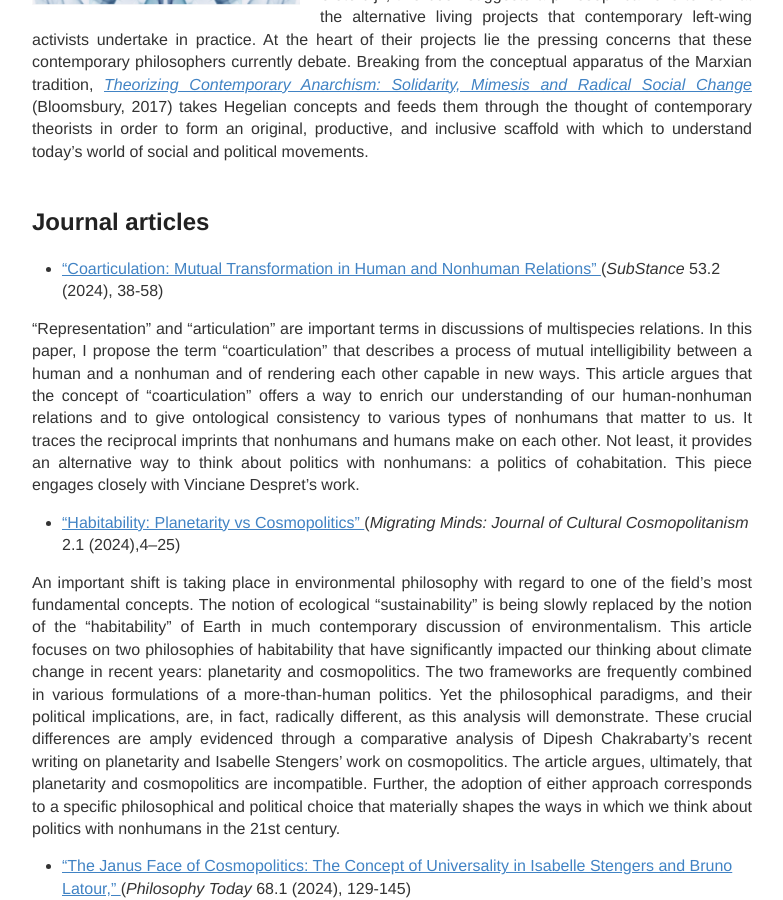
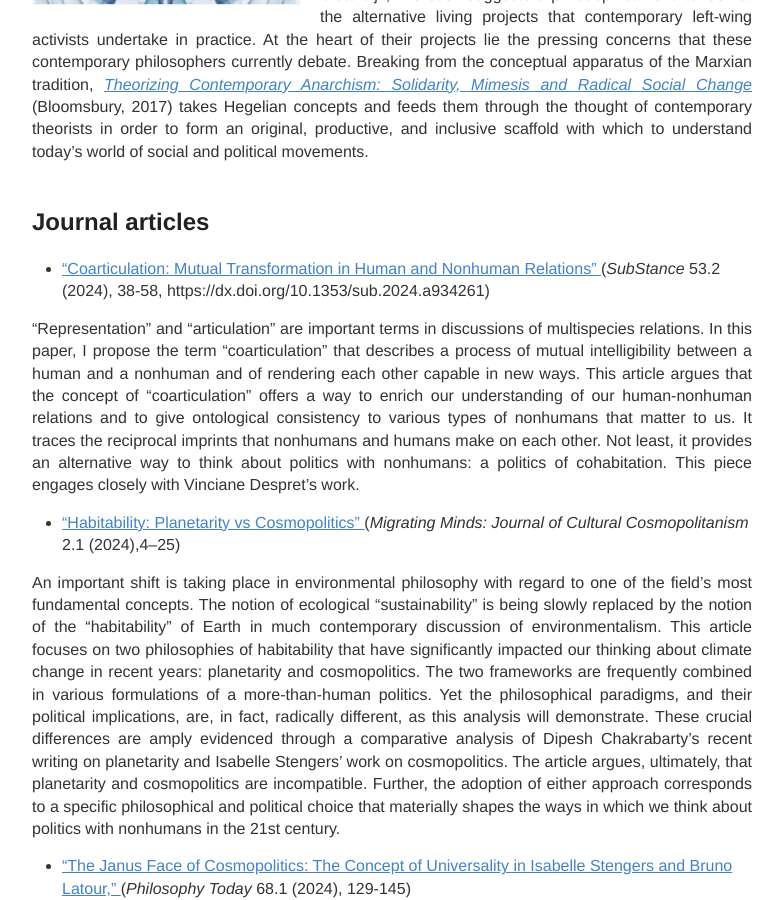
Before and after one commit to IJanicka/IJanicka.github.io, a Jekyll site: the page built from publications.md, in a window 1280 px wide and 900 px high, scrolled down 859 px. Shown: the whole window, without its empty margins (248-1031 px from the left). Built offline with Jekyll 4.4.1, drawn with Linux system fonts in a browser that asks for light colours; some of the changed lines change nothing that is shown.

Commit message:
Update publications.md

```diff
--- a/publications.md
+++ b/publications.md
@@ -20,7 +20,7 @@
 </div>
   <h2>Journal articles</h2>
 
-* <a href="https://muse.jhu.edu/pub/1/article/934261" target="_blank"> "Coarticulation: Mutual Transformation in Human and Nonhuman Relations" </a> (*SubStance* 53.2 (2024), 38-58)<br>
+* <a href="https://muse.jhu.edu/pub/1/article/934261" target="_blank"> "Coarticulation: Mutual Transformation in Human and Nonhuman Relations" </a> (*SubStance* 53.2 (2024), 38-58, https://dx.doi.org/10.1353/sub.2024.a934261)<br>
 
 “Representation” and “articulation” are important terms in discussions of multispecies relations. In this paper, I propose the term “coarticulation” that describes a process of mutual intelligibility between a human and a nonhuman and of rendering each other capable in new ways. This article argues that the concept of “coarticulation” offers a way to enrich our understanding of our human-nonhuman relations and to give ontological consistency to various types of nonhumans that matter to us. It traces the reciprocal imprints that nonhumans and humans make on each other. Not least, it provides an alternative way to think about politics with nonhumans: a politics of cohabitation. This piece engages closely with Vinciane Despret's work.
 
```
